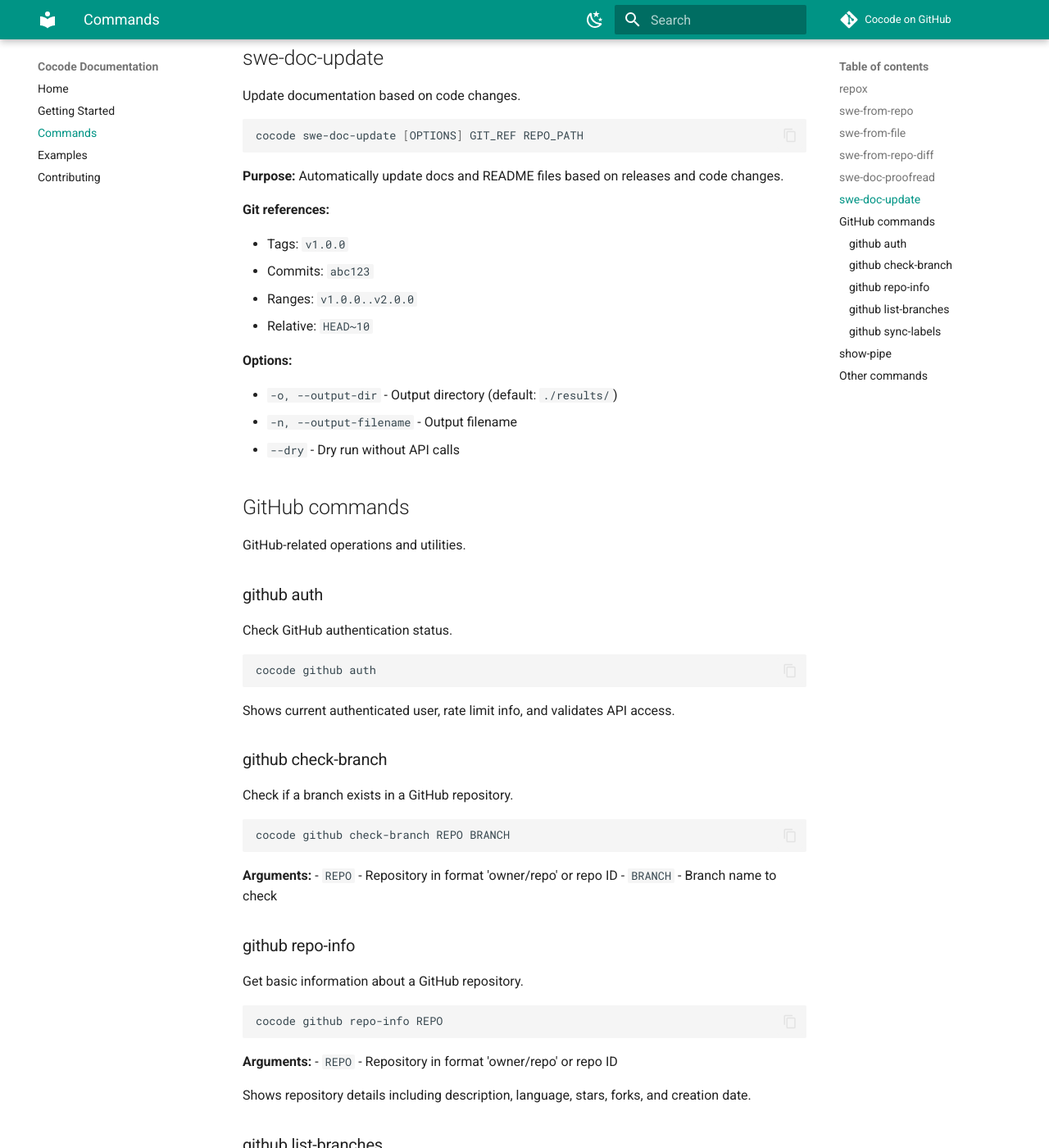
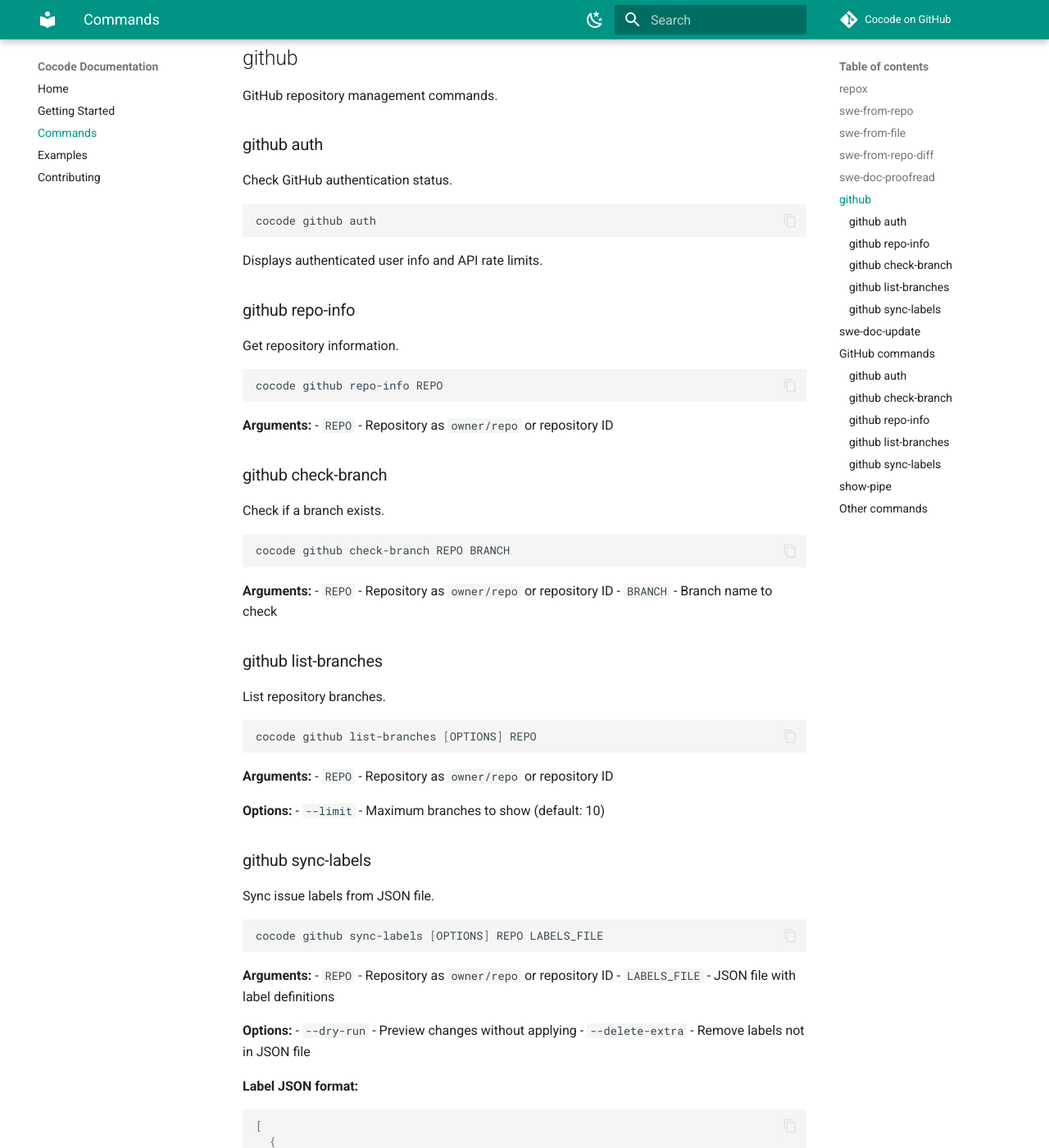
Before and after one commit to Pipelex/cocode, an MkDocs documentation site: the page built from docs/pages/commands.md, in a window 1280 px wide and 1400 px high, scrolled down 2412 px. Shown: the whole window at 82% size. Built offline with MkDocs 1.6.1 and Material for MkDocs 9.7.7, drawn with Linux system fonts in a browser that asks for light colours; comment, search, counter and statistics services are not loaded; some of the changed text lies outside the part shown.

Commit message:
Add docs for github commands

````diff
--- a/docs/pages/commands.md
+++ b/docs/pages/commands.md
@@ -97,6 +97,84 @@
 - `-n, --output-filename` - Output filename
 - `--dry` - Dry run without API calls
 - Plus all filtering options from `repox`
+
+## github
+
+GitHub repository management commands.
+
+### github auth
+
+Check GitHub authentication status.
+
+```bash
+cocode github auth
+```
+
+Displays authenticated user info and API rate limits.
+
+### github repo-info
+
+Get repository information.
+
+```bash
+cocode github repo-info REPO
+```
+
+**Arguments:**
+- `REPO` - Repository as `owner/repo` or repository ID
+
+### github check-branch
+
+Check if a branch exists.
+
+```bash
+cocode github check-branch REPO BRANCH
+```
+
+**Arguments:**
+- `REPO` - Repository as `owner/repo` or repository ID
+- `BRANCH` - Branch name to check
+
+### github list-branches
+
+List repository branches.
+
+```bash
+cocode github list-branches [OPTIONS] REPO
+```
+
+**Arguments:**
+- `REPO` - Repository as `owner/repo` or repository ID
+
+**Options:**
+- `--limit` - Maximum branches to show (default: 10)
+
+### github sync-labels
+
+Sync issue labels from JSON file.
+
+```bash
+cocode github sync-labels [OPTIONS] REPO LABELS_FILE
+```
+
+**Arguments:**
+- `REPO` - Repository as `owner/repo` or repository ID
+- `LABELS_FILE` - JSON file with label definitions
+
+**Options:**
+- `--dry-run` - Preview changes without applying
+- `--delete-extra` - Remove labels not in JSON file
+
+**Label JSON format:**
+```json
+[
+  {
+    "name": "bug",
+    "color": "d73a4a",
+    "description": "Something isn't working"
+  }
+]
+```
 
 ## swe-doc-update
 
````
Also changed, not shown: CLI_README.md (+98 -0 lines), README.md (+33 -0 lines), docs/pages/examples.md (+52 -0 lines).
